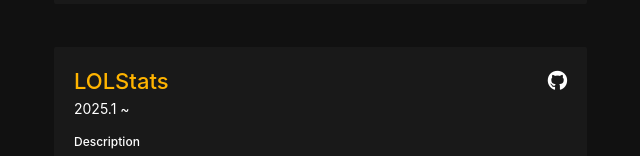
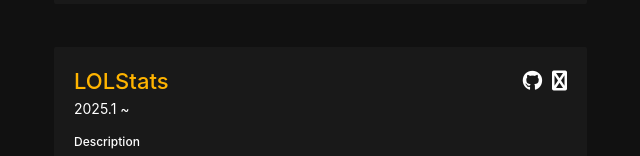
Before and after one commit to 98Woonho/98Woonho.github.io, a React (Create React App) app: page /projects in a window 1280 px wide. Shown: the part 1741-1897 px from the top of the page, without its empty margins (42-682 px from the left). Built offline with nearby package versions, Linux system fonts and the light colour scheme.

Commit message:
LOLStats project link 추가

```diff
--- a/src/assets/data/portfoilodata.js
+++ b/src/assets/data/portfoilodata.js
@@ -43,6 +43,7 @@
 			name: "LOLStats",
 			period: "2025.1 ~",
 			github: "https://github.com/98Woonho/LOLStats",
+			link: "http://lolstats.o-r.kr/",
 			description: "라이엇 API를 이용한 League Of Legends 전적 및 정보 검색 사이트입니다. 현재 배포중이며, 개발 진행중입니다.",
 			tech: ["Html & CSS", "Javascript", "SpringBoot", "MySQL", "Axios"],
 		}
--- a/src/components/organisms/PortfolioMain.js
+++ b/src/components/organisms/PortfolioMain.js
@@ -12,7 +12,7 @@
 						<div>
 							<div className="info-wrap">
 								<div className="link-wrap">
-								{list.youtube && (
+									{list.youtube && (
   									<Link to={list.youtube}>
     									<i className="fa-brands fa-youtube"></i>
   									</Link>
@@ -20,6 +20,11 @@
 									{list.github && (
   									<Link to={list.github}>
     									<i className="fa-brands fa-github"></i>
+  									</Link>
+									)}
+									{list.link && (
+  									<Link to={list.link}>
+    									<i className="fa-brands fa-globe"></i>
   									</Link>
 									)}
 								</div>
```
